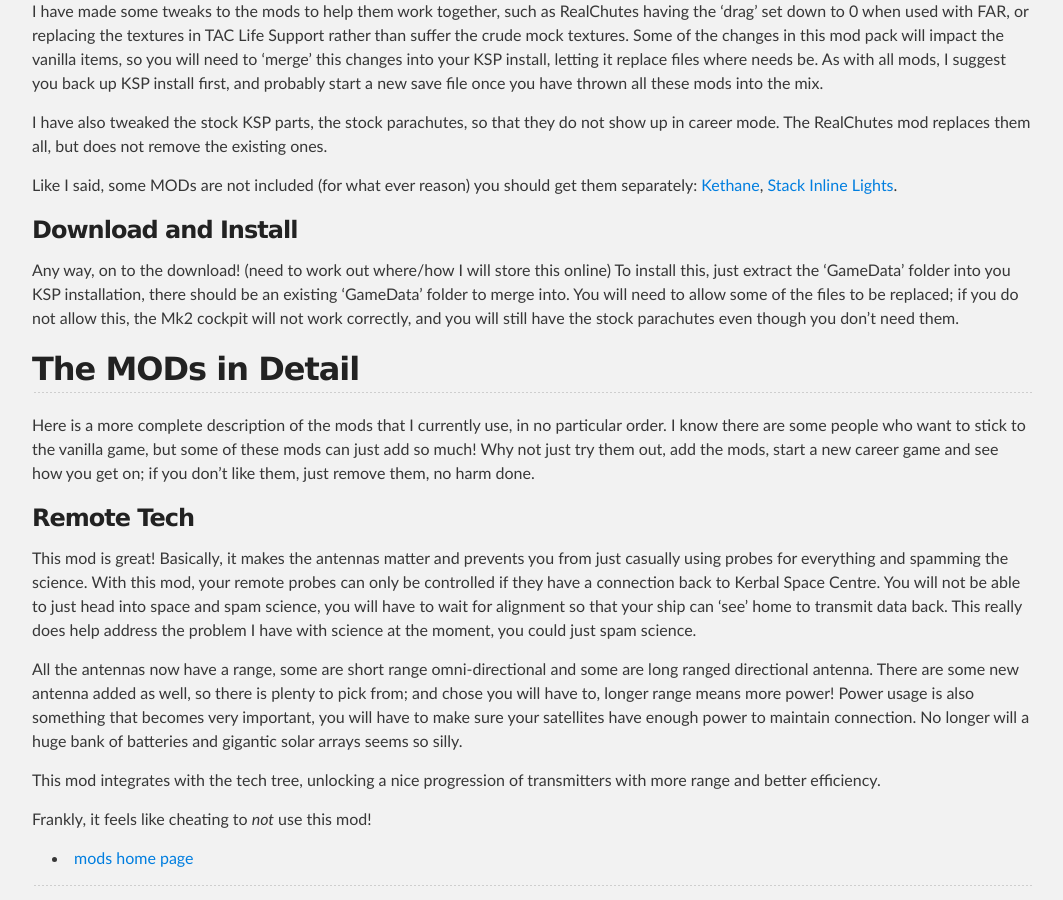
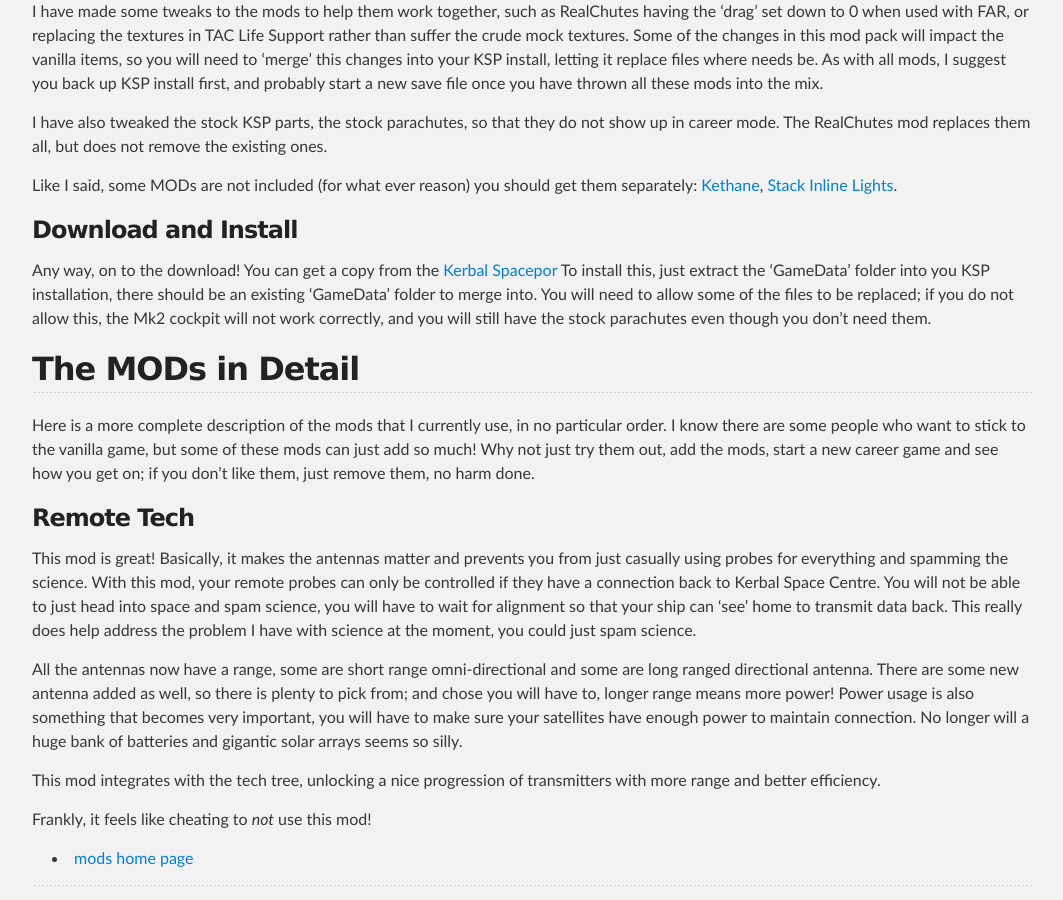
Before and after one commit to thecoshman/thecoshman.github.com, a Jekyll site: the page built from ksp/index.markdown, in a window 1280 px wide and 900 px high, scrolled down 605 px. Shown: the whole window, without its empty margins (108-1171 px from the left). Built offline with Jekyll 4.4.1, drawn with Linux system fonts in a browser that asks for light colours.

Commit message:
Link to modpack download

```diff
--- a/ksp/index.markdown
+++ b/ksp/index.markdown
@@ -34,7 +34,7 @@
 
 ### Download and Install
 
-Any way, on to the download! (need to work out where/how I will store this online) To install this, just extract the 'GameData' folder into you KSP installation, there should be an existing 'GameData' folder to merge into.
+Any way, on to the download! You can get a copy from the [Kerbal Spacepor](http://kerbalspaceport.com/thepiratepack/) To install this, just extract the 'GameData' folder into you KSP installation, there should be an existing 'GameData' folder to merge into.
 You will need to allow some of the files to be replaced; if you do not allow this, the Mk2 cockpit will not work correctly, and you will still have the stock parachutes even though you don't need them.
 
 ## The MODs in Detail
```
